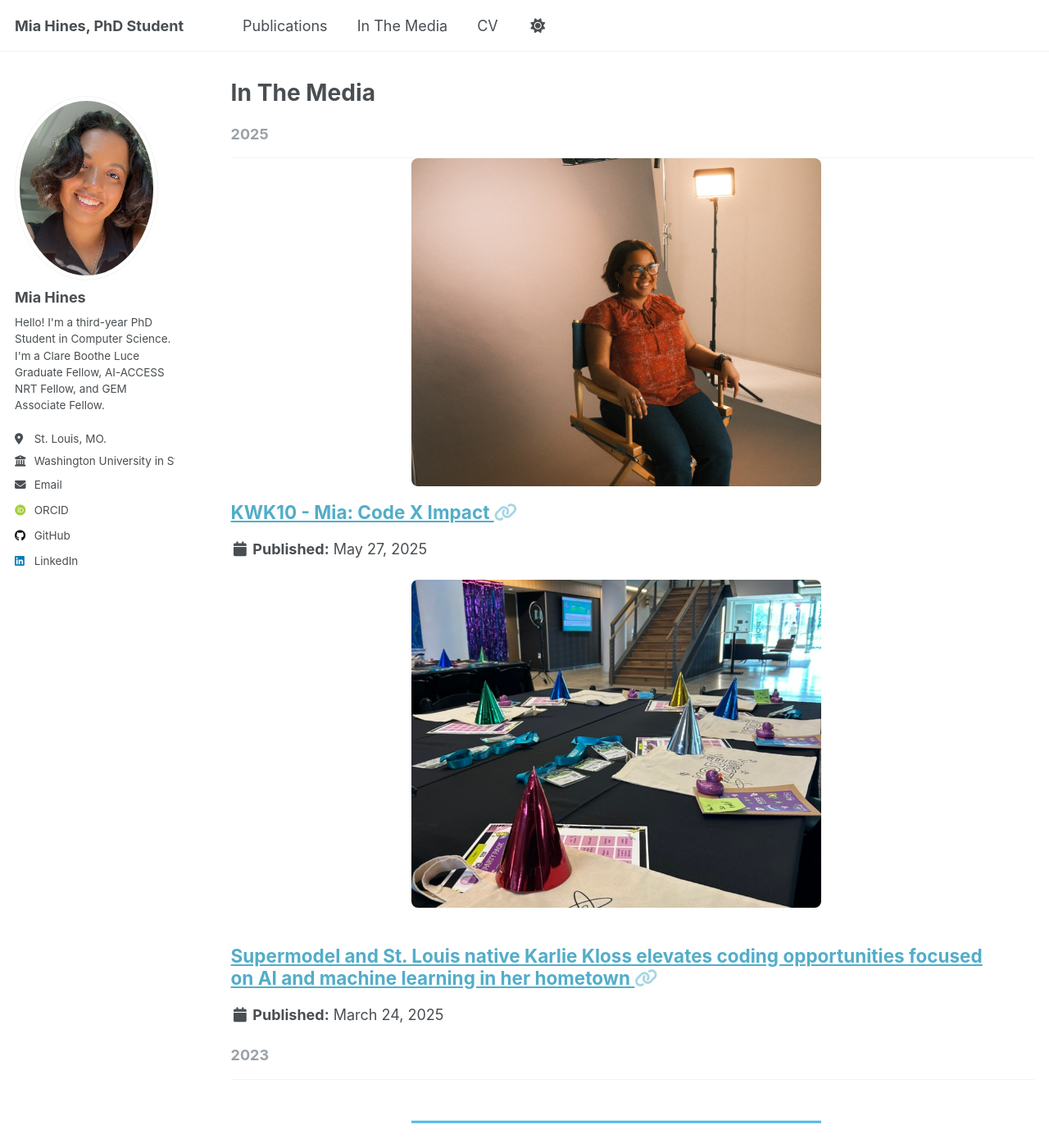
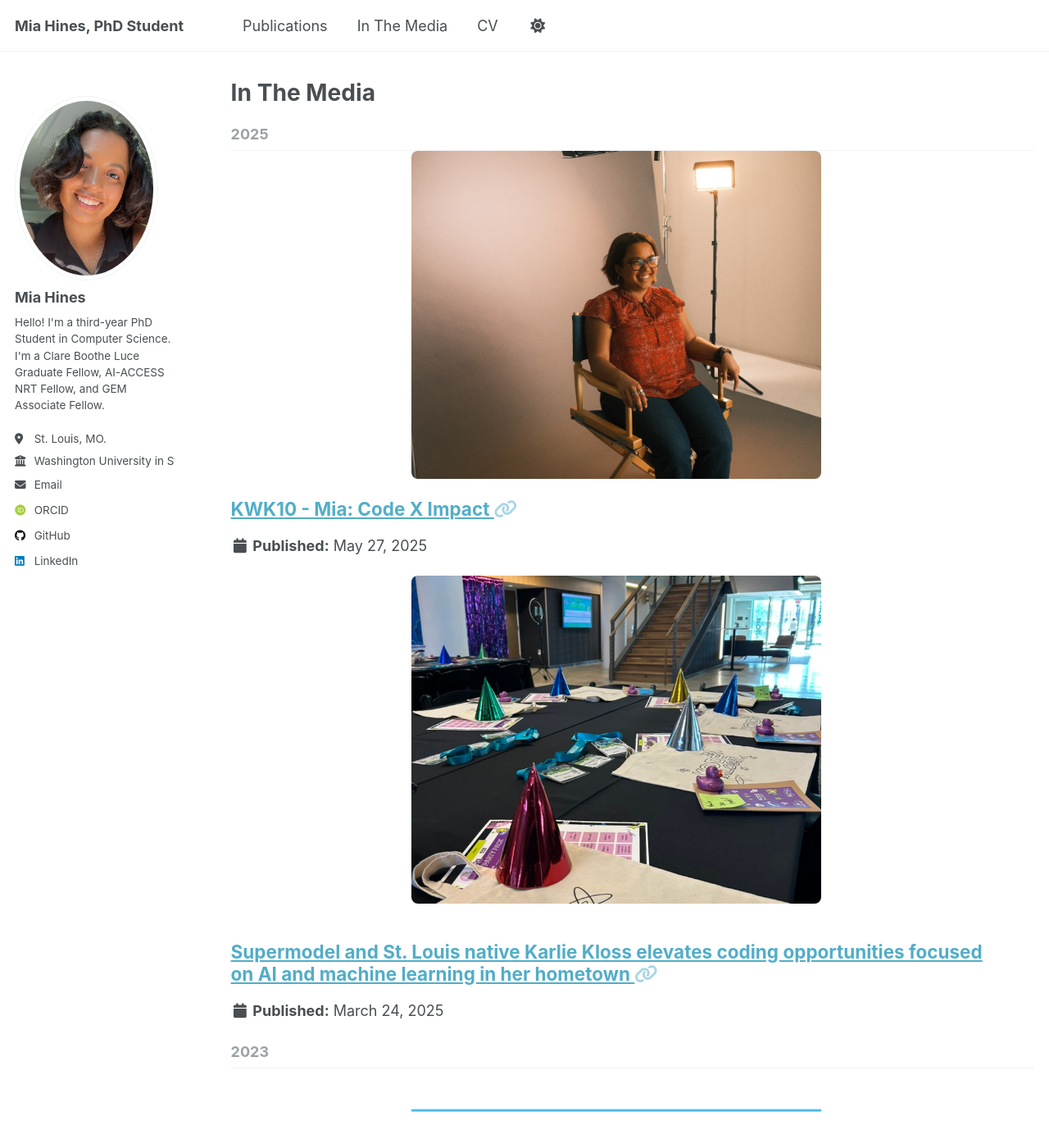
Before and after one commit to MiaHines/miahines.github.io, a Jekyll site: the page built from _pages/year-archive.html, in a window 1280 px wide and 1400 px high. Shown: the whole window at 82% size. Built offline with Jekyll 4.4.1, drawn with Linux system fonts in a browser that asks for light colours; some web fonts are replaced.

Commit message:
more work with pictures in the media section

```diff
--- a/_sass/layout/_archive.scss
+++ b/_sass/layout/_archive.scss
@@ -29,13 +29,13 @@
 
 .archive__subtitle {
   margin: 1.414em 0 0;
-  padding-bottom: 1em;
+  padding-bottom: 0.5em;
   font-size: $type-size-5;
   color: var(--global-text-color-light);
   border-bottom: 1px solid var(--global-border-color);
 
   + .list__item .archive__item-title {
-    margin-top: 0.5em;
+    margin-top: 1em;
   }
 }
 
```
Also changed, not shown: 2 other files.
